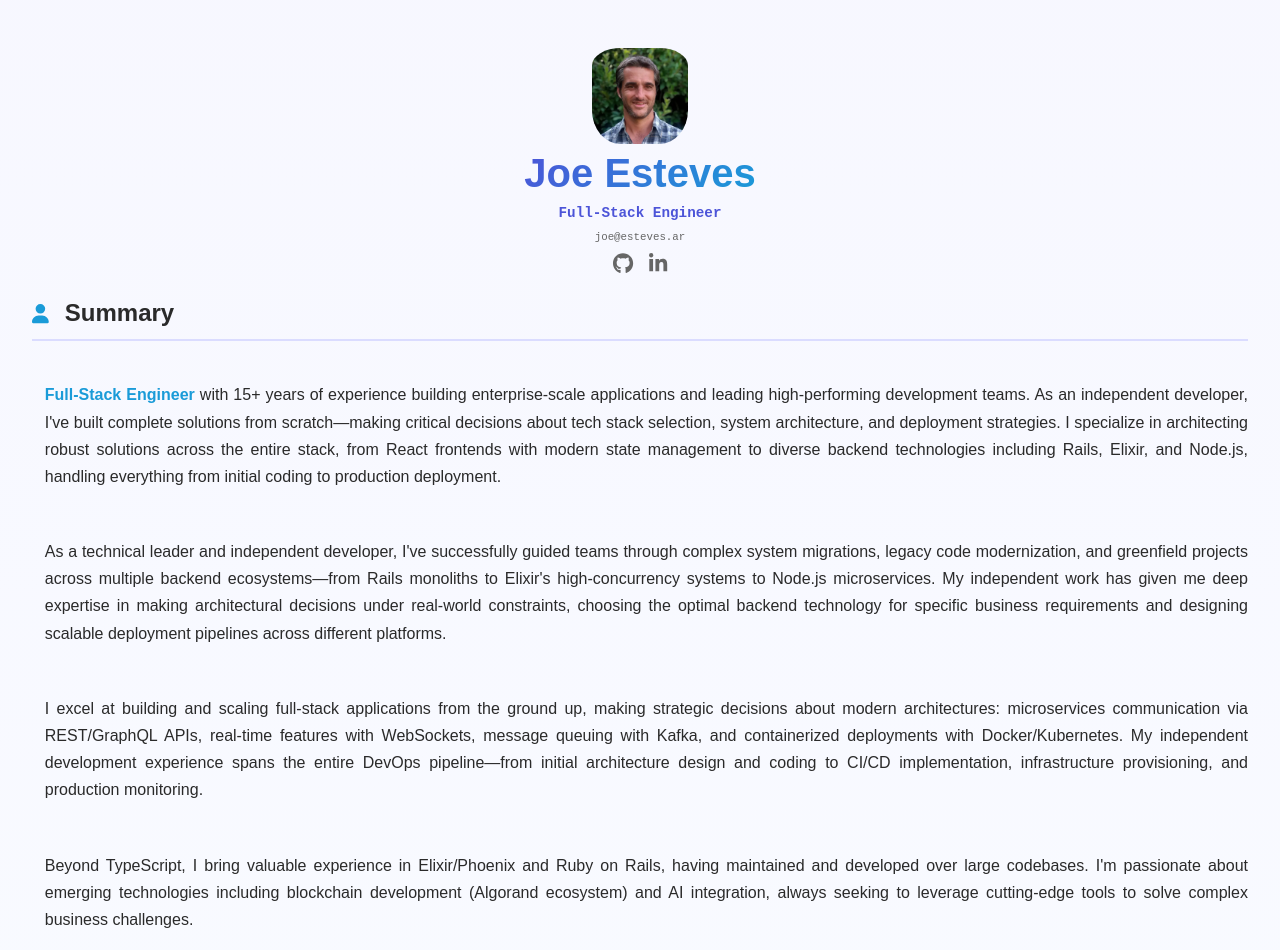
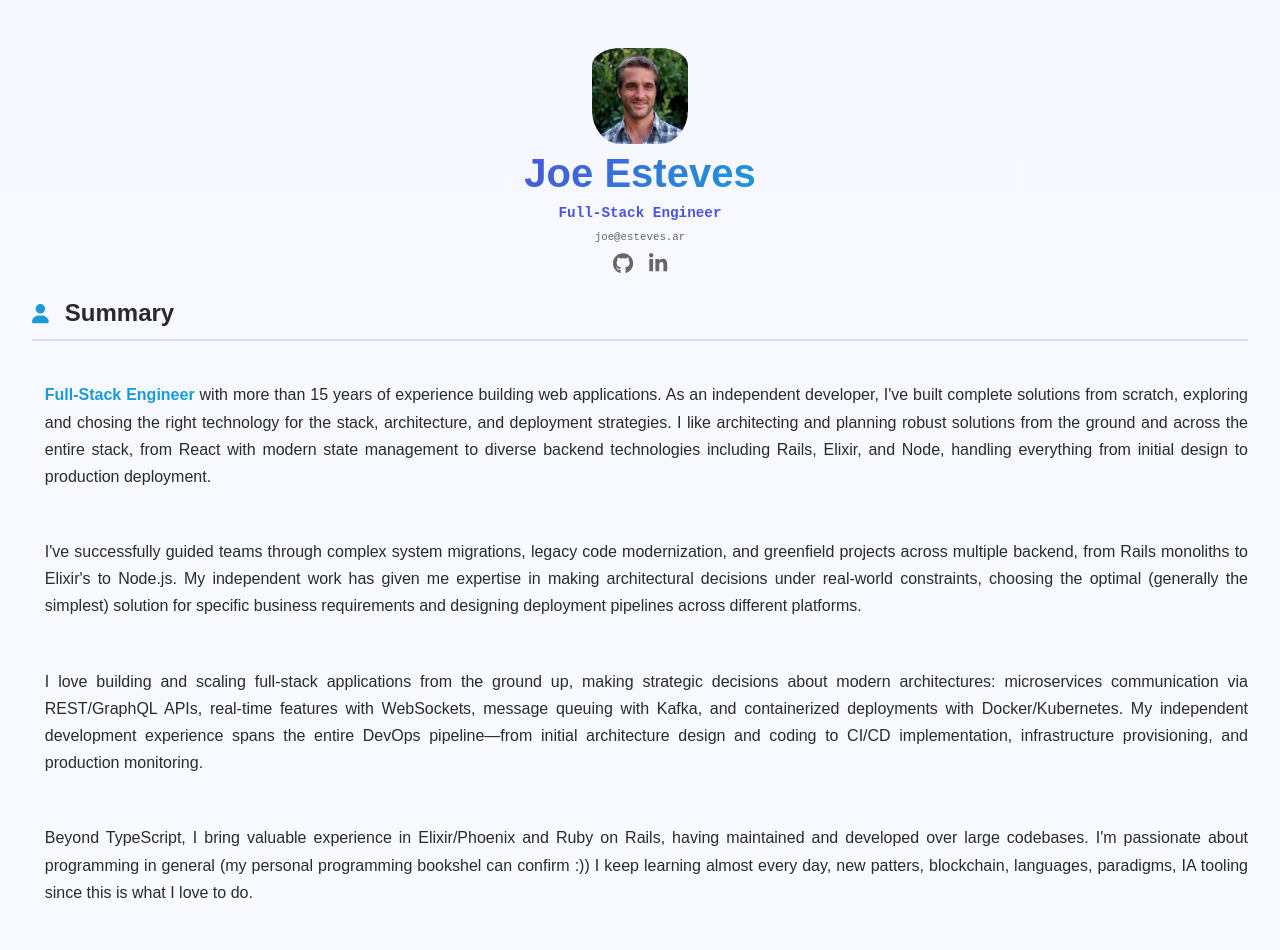
Before and after one commit to joeesteves/homepage, a React (Vite) app: page / in a window 1280 px wide. Shown: the top 950 px of the page. Built offline with nearby package versions, Linux system fonts and the light colour scheme; a web font is replaced by a local one.

Commit message:
honset cv

```diff
--- a/src/components/sections/profile.tsx
+++ b/src/components/sections/profile.tsx
@@ -3,16 +3,16 @@ import { Section } from "../section";
 const description = (
   <div className="section__description">
     <p>
-      <strong>Full-Stack Engineer</strong> with 15+ years of experience building enterprise-scale applications and leading high-performing development teams. As an independent developer, I've built complete solutions from scratch—making critical decisions about tech stack selection, system architecture, and deployment strategies. I specialize in architecting robust solutions across the entire stack, from React frontends with modern state management to diverse backend technologies including Rails, Elixir, and Node.js, handling everything from initial coding to production deployment.
+      <strong>Full-Stack Engineer</strong> with more than 15 years of experience building web applications. As an independent developer, I've built complete solutions from scratch, exploring and chosing the right technology for the stack, architecture, and deployment strategies. I like architecting and planning robust solutions from the ground and across the entire stack, from React with modern state management to diverse backend technologies including Rails, Elixir, and Node, handling everything from initial design to production deployment.
     </p>
     <p>
-      As a technical leader and independent developer, I've successfully guided teams through complex system migrations, legacy code modernization, and greenfield projects across multiple backend ecosystems—from Rails monoliths to Elixir's high-concurrency systems to Node.js microservices. My independent work has given me deep expertise in making architectural decisions under real-world constraints, choosing the optimal backend technology for specific business requirements and designing scalable deployment pipelines across different platforms.
+      I've successfully guided teams through complex system migrations, legacy code modernization, and greenfield projects across multiple backend, from Rails monoliths to Elixir's to Node.js. My independent work has given me expertise in making architectural decisions under real-world constraints, choosing the optimal (generally the simplest) solution for specific business requirements and designing deployment pipelines across different platforms.
     </p>
     <p>
-      I excel at building and scaling full-stack applications from the ground up, making strategic decisions about modern architectures: microservices communication via REST/GraphQL APIs, real-time features with WebSockets, message queuing with Kafka, and containerized deployments with Docker/Kubernetes. My independent development experience spans the entire DevOps pipeline—from initial architecture design and coding to CI/CD implementation, infrastructure provisioning, and production monitoring.
+      I love building and scaling full-stack applications from the ground up, making strategic decisions about modern architectures: microservices communication via REST/GraphQL APIs, real-time features with WebSockets, message queuing with Kafka, and containerized deployments with Docker/Kubernetes. My independent development experience spans the entire DevOps pipeline—from initial architecture design and coding to CI/CD implementation, infrastructure provisioning, and production monitoring.
     </p>
     <p>
-      Beyond TypeScript, I bring valuable experience in Elixir/Phoenix and Ruby on Rails, having maintained and developed over large codebases. I'm passionate about emerging technologies including blockchain development (Algorand ecosystem) and AI integration, always seeking to leverage cutting-edge tools to solve complex business challenges.
+      Beyond TypeScript, I bring valuable experience in Elixir/Phoenix and Ruby on Rails, having maintained and developed over large codebases. I'm passionate about programming in general (my personal programming bookshel can confirm :)) I keep learning almost every day, new patters, blockchain, languages, paradigms, IA tooling since this is what I love to do.
     </p>
   </div>
 );
```
